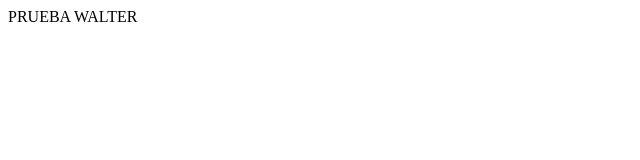
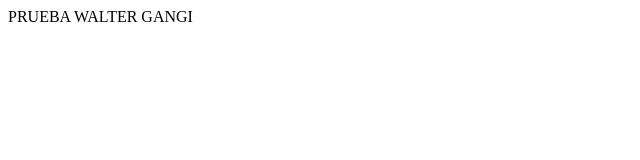
Before and after one commit to friends-others/waltergangi, a plain HTML site: page index.html in a window 1280 px wide. Shown: the full height of the page, 0-640 px from the left. Drawn offline with Linux system fonts and the light colour scheme.

Commit message:
commit de prueba

```diff
--- a/index.html
+++ b/index.html
@@ -6,6 +6,6 @@
     <title>Walter Gangi</title>
 </head>
 <body>
-    <div>PRUEBA WALTER</div>
+    <div>PRUEBA WALTER GANGI</div>
 </body>
 </html>
```
